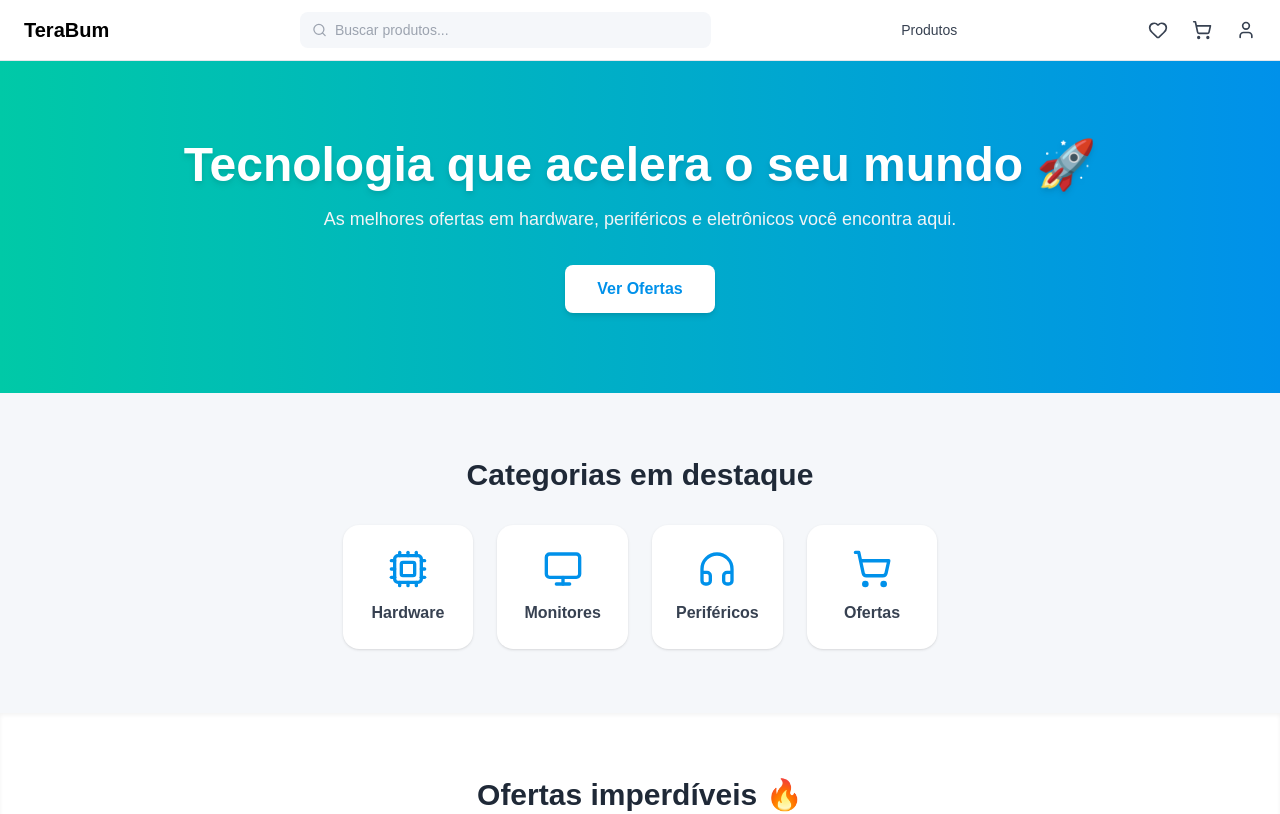
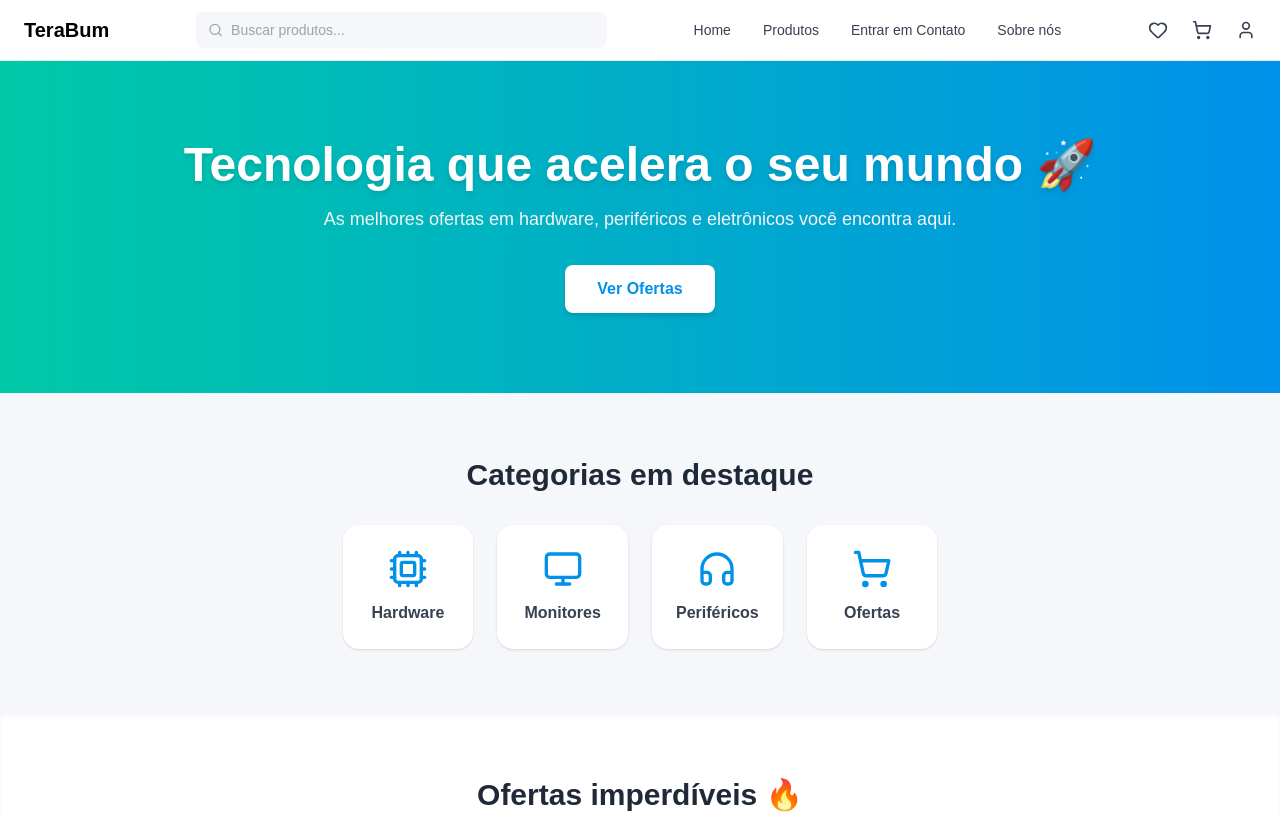
Before and after one commit to TeraBum/frontend-app, a React (Vite) app: page / in a window 1280 px wide. Shown: the top 814 px of the page. Built offline with nearby package versions, Linux system fonts and the light colour scheme.

Commit message:
Botões Entrar em contato e Sobre nós

```diff
--- a/src/components/Navbar.tsx
+++ b/src/components/Navbar.tsx
@@ -29,16 +29,34 @@ const Navbar: React.FC = () => {
         {/* LINKS DO MENU */}
         <nav className="hidden md:flex items-center space-x-8 text-sm font-medium">
           <Link
+            to="/"
+            className="text-gray-700 hover:text-[#24dbc5] transition-colors"
+          >
+            Home
+          </Link>
+          <Link
             to="/products"
             className="text-gray-700 hover:text-[#24dbc5] transition-colors"
           >
             Produtos
           </Link>
+          <Link
+            to="/contact"
+            className="text-gray-700 hover:text-[#24dbc5] transition-colors"
+          >
+            Entrar em Contato
+          </Link>
+          <Link
+            to="/about"
+            className="text-gray-700 hover:text-[#24dbc5] transition-colors"
+          >
+            Sobre nós
+          </Link>
         </nav>
 
         {/* ÍCONES À DIREITA */}
         <div className="flex items-center space-x-6 text-gray-700">
-          {/* Favoritos (ainda opcional) */}
+          {/* Favoritos */}
           <button
             title="Favoritos"
             className="hover:text-[#24dbc5] transition-colors"
```
